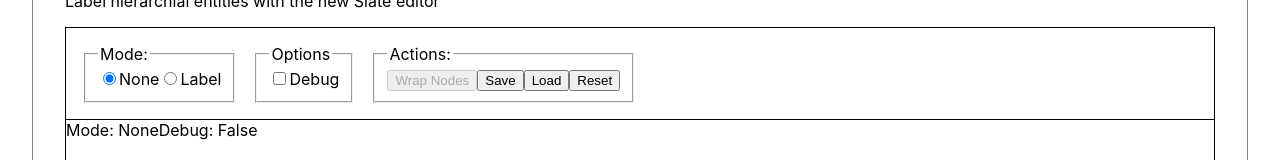
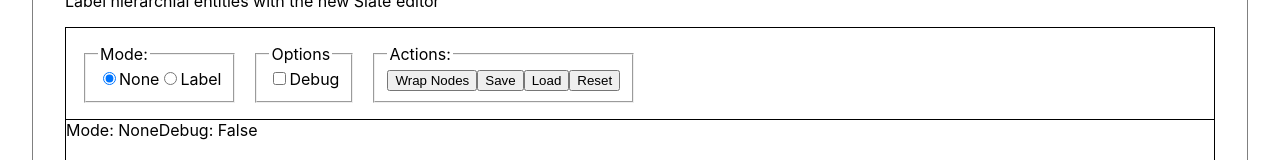
Before and after one commit to mattmazzola/entity-labeler, a React (Create React App) app: page / in a window 1280 px wide. Shown: the part 156-316 px from the top of the page. Built offline with nearby package versions, Linux system fonts and the light colour scheme.

Commit message:
Remove disable

```diff
--- a/src/components/EntityLabeler/Toolbar.tsx
+++ b/src/components/EntityLabeler/Toolbar.tsx
@@ -48,7 +48,7 @@ const Toolbar: React.FC<Props> = (props) => {
 
             <fieldset>
                 <legend>Actions:</legend>
-                <button type="button" onClick={() => CustomEditor.wrapNodes(props.editor)} disabled={props.editor.editMode === EditMode.None}>Wrap Nodes</button>
+                <button type="button" onClick={() => CustomEditor.wrapNodes(props.editor)}>Wrap Nodes</button>
                 <button type="button" onClick={() => CustomEditor.saveValue(props.editor)} >Save</button>
                 <button type="button" onClick={() => props.setValue(CustomEditor.loadValue())}>Load</button>
                 <button type="button" onClick={() => props.setValue(defaultEditorValue)}>Reset</button>
```
Also changed, not shown: 1 other file (tests, documents, lock files or other folders).
